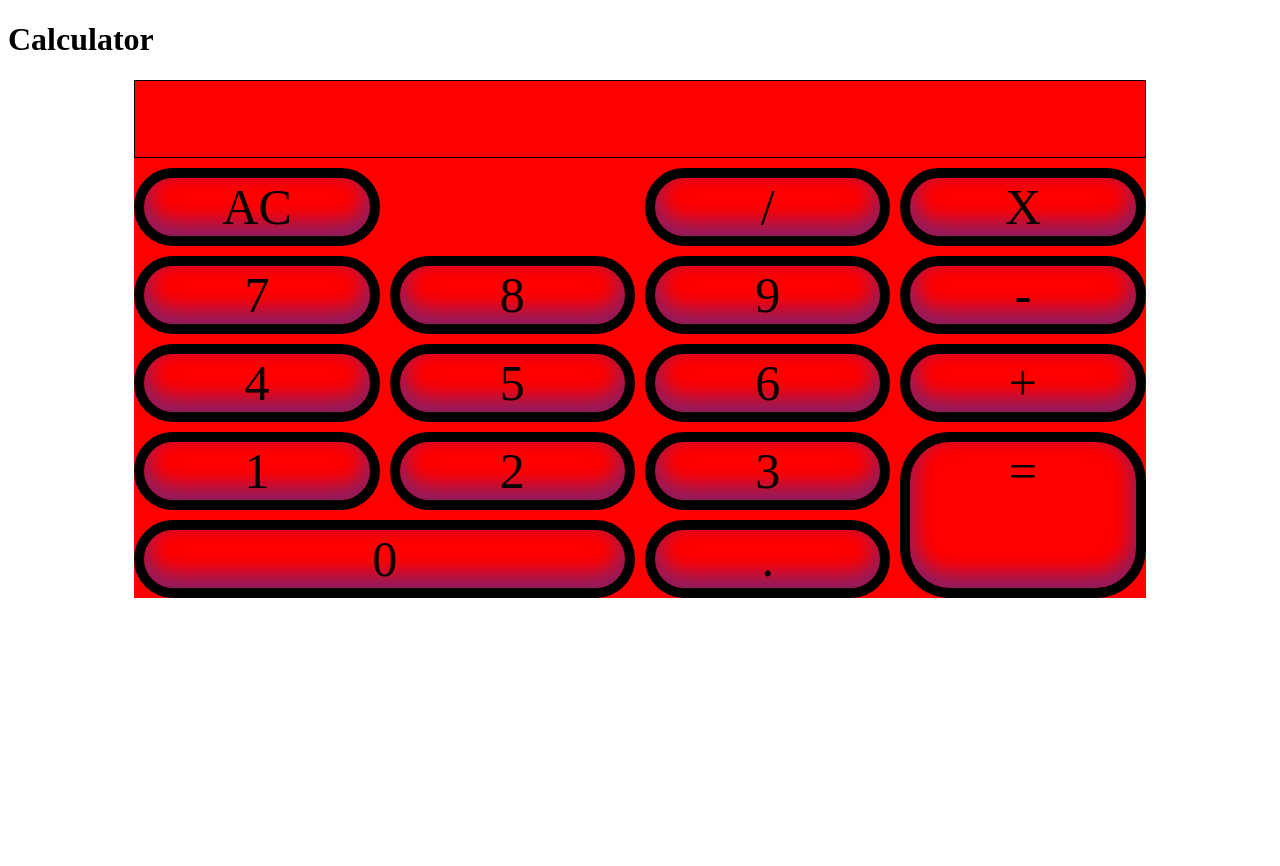
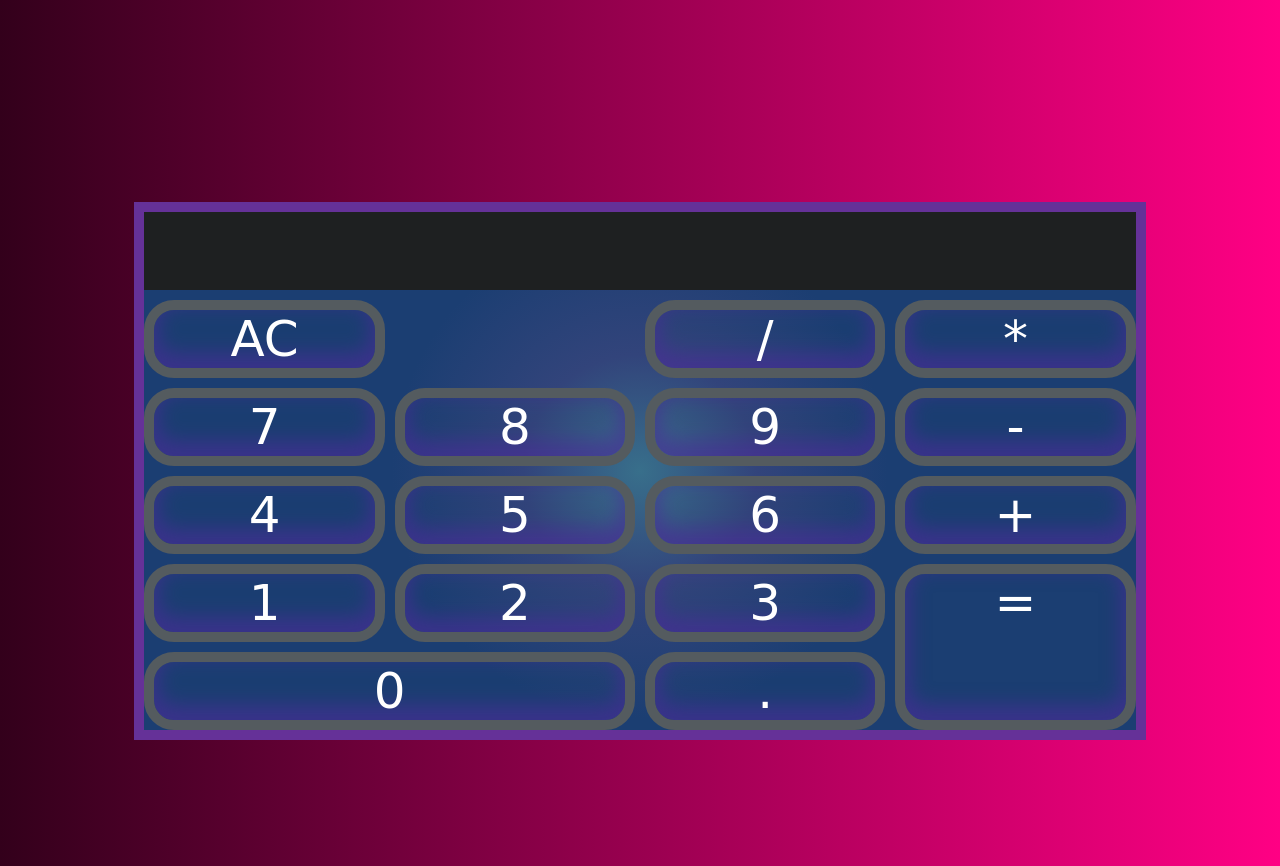
Before and after one commit to 0-Arngerdur-1/Calculator, a website: page index.html in a window 1280 px wide. Before the commit the page ends 800 px from the top, so only its background shows below. Drawn offline with Linux system fonts and the light colour scheme; a web font is replaced by a local one.

Commit message:
Modified layout and added digit input function.

```diff
--- a/app.js
+++ b/app.js
@@ -1,18 +1,87 @@
-document.addEventListener('DOMContentLoaded', () => {
-  const panel = document.querySelector('#panel');
+document.addEventListener("DOMContentLoaded", () => {
+  const panel = document.querySelector("#panel");
   const panelContent = panel.textContent;
   // eslint-disable-next-line no-console
   console.log(panelContent);
 
   // let getTextContent = (number) => {}
+  const one = document.querySelector("#one");
+  const two = document.querySelector("#two");
+  const three = document.querySelector("#three");
+  const four = document.querySelector("#four");
+  const five = document.querySelector("#five");
+  const six = document.querySelector("#six");
+  const seven = document.querySelector("#seven");
+  const eight = document.querySelector("#eight");
+  const nine = document.querySelector("#nine");
+  const cero = document.querySelector("#cero");
+  const point = document.querySelector("#point");
+  let points = 0;
 
-  const seven = document.querySelector('#seven');
-  seven.addEventListener('click', () => {
-    panel.textContent += seven.textContent;
+  one.addEventListener("click", () => {
+    if (panel.textContent.length <= 7) {
+      panel.textContent += one.textContent;
+    }
   });
 
-  const two = document.querySelector('#two');
-  two.addEventListener('click', () => {
-    panel.textContent += two.textContent;
+  two.addEventListener("click", () => {
+    if (panel.textContent.length <= 7) {
+      panel.textContent += two.textContent;
+    }
+  });
+
+  three.addEventListener("click", () => {
+    if (panel.textContent.length <= 7) {
+      panel.textContent += three.textContent;
+    }
+  });
+
+  four.addEventListener("click", () => {
+    if (panel.textContent.length <= 7) {
+      panel.textContent += four.textContent;
+    }
+  });
+
+  five.addEventListener("click", () => {
+    if (panel.textContent.length <= 7) {
+      panel.textContent += five.textContent;
+    }
+  });
+
+  six.addEventListener("click", () => {
+    if (panel.textContent.length <= 7) {
+      panel.textContent += six.textContent;
+    }
+  });
+
+  seven.addEventListener("click", () => {
+    if (panel.textContent.length <= 7) {
+      panel.textContent += seven.textContent;
+    }
+  });
+
+  eight.addEventListener("click", () => {
+    if (panel.textContent.length <= 7) {
+      panel.textContent += eight.textContent;
+    }
+  });
+
+  nine.addEventListener("click", () => {
+    if (panel.textContent.length <= 7) {
+      panel.textContent += nine.textContent;
+    }
+  });
+
+  cero.addEventListener("click", () => {
+    if (panel.textContent.length <= 7) {
+      panel.textContent += cero.textContent;
+    }
+  });
+
+  point.addEventListener("click", () => {
+    if (panel.textContent.length <= 7 && points === 0) {
+      panel.textContent += point.textContent;
+      points++
+    }
   });
 });
--- a/index.html
+++ b/index.html
@@ -5,9 +5,11 @@
     <meta name="viewport" content="width=device-width, initial-scale=1.0" />
     <title>Calculator</title>
     <link rel="stylesheet" href="style.css"></link>
+    <link rel="preconnect" href="https://fonts.gstatic.com">
+    <link href="https://fonts.googleapis.com/css2?family=Langar&display=swap" rel="stylesheet">
   </head>
   <header>
-    <h1>Calculator</h1>
+
   </header>
   <script src="app.js"></script>
   <body>
@@ -26,7 +28,7 @@
       <div id="equal" class="button">=</div>
       <div id="add" class="button">+</div>
       <div id="subtraction" class="button">-</div>
-      <div id="multiply" class="button">X</div>
+      <div id="multiply" class="button">*</div>
       <div id="divide" class="button">/</div>
       <div id="ac" class="button">AC</div>
       <div id="point" class="button">.</div>
--- a/style.css
+++ b/style.css
@@ -3,148 +3,141 @@
   grid-template-columns: repeat(4, 1fr);
   grid-gap: 10px;
   grid-template-rows: repeat(6, 1fr);
-  background-color: red;
-  margin-left: 10%;
-  margin-right: 10%;
+  margin: 10% 10% 10% 10%;
   grid-auto-columns: minmax(50px, auto);
+  background: radial-gradient(
+    circle 248px at center,
+    #386f8b 0%,
+    #32447b 47%,
+    #1b3e72 100%
+  );
+  border: 10px #653198 solid;
+  height: 100%;
+  margin-top: -10%;
 }
 
 .button {
   font-size: 50px;
   text-align: center;
-  border: 10px solid black;
-  border-radius: 50px;
-  -webkit-box-shadow: inset 0px -10px 19px 5px rgba(76,43,153,0.62);
-  box-shadow: inset 0px -10px 19px 5px rgba(76,43,153,0.62);
+  color: white;
+  border: 10px solid #545b5f;
+  border-radius: 30px;
+  -webkit-box-shadow: inset 0px -10px 19px 5px rgba(76, 43, 153, 0.62);
+  box-shadow: inset 0px -10px 19px 5px rgba(76, 43, 153, 0.62);
+}
+
+html {
+  font-family: 'Langar', cursive;
+  background: #ff0084; /* fallback for old browsers */
+  background: -webkit-linear-gradient(
+    to right,
+    #33001b,
+    #ff0084
+  ); /* Chrome 10-25, Safari 5.1-6 */
+  background: linear-gradient(
+    to right,
+    #33001b,
+    #ff0084
+  ); /* W3C, IE 10+/ Edge, Firefox 16+, Chrome 26+, Opera 12+, Safari 7+ */
+}
+
+body {
+  background-color: rgba(255, 255, 255, 0);
+  padding-top: 25%;
 }
 
 #one {
   grid-column: 1;
   grid-row: 5;
-  font-size: 50px;
-  text-align: center;
-  border: 10px solid black;
-  border-radius: 50px;
 }
 
 #two {
   grid-column: 2;
   grid-row: 5;
-  font-size: 50px;
-  text-align: center;
 }
 
 #three {
   grid-column: 3;
   grid-row: 5;
-  font-size: 50px;
-  text-align: center;
 }
 
 #four {
   grid-column: 1;
   grid-row: 4;
-  font-size: 50px;
-  text-align: center;
 }
 
 #five {
   grid-column: 2;
   grid-row: 4;
-  font-size: 50px;
-  text-align: center;
 }
 
 #six {
   grid-column: 3;
   grid-row: 4;
-  font-size: 50px;
-  text-align: center;
 }
 
 #seven {
   grid-column: 1;
   grid-row: 3;
-  font-size: 50px;
-  text-align: center;
 }
 
 #eight {
   grid-column: 2;
   grid-row: 3;
-  font-size: 50px;
-  text-align: center;
 }
 
 #nine {
   grid-column: 3;
   grid-row: 3;
-  font-size: 50px;
-  text-align: center;
-
 }
 
 #cero {
   grid-column: 1/3;
   grid-row: 6;
-  font-size: 50px;
-  text-align: center;
 }
 
 #point {
   grid-column: 3;
   grid-row: 6;
-  font-size: 50px;
-  text-align: center;
 }
 
 #equal {
   grid-column: 4;
   grid-row: 5/7;
   font-size: 50px;
-  text-align: center;
 }
 
 #add {
   grid-column: 4;
   grid-row: 4;
-  font-size: 50px;
-  text-align: center;
 }
 
 #subtraction {
   grid-column: 4;
   grid-row: 3;
-  font-size: 50px;
-  text-align: center;
 }
 
 #multiply {
   grid-column: 4;
   grid-row: 2;
-  font-size: 50px;
-  text-align: center;
 }
 
 #divide {
   grid-column: 3;
   grid-row: 2;
-  font-size: 50px;
-  text-align: center;
 }
 
 #ac {
   grid-column: 1;
   grid-row: 2;
-  font-size: 50px;
-  text-align: center;
 }
 
 #panel {
-  background-color: red;
-  font-size: 70px;
+  background-color: #1e2021;
+  font-size: 50px;
+  color: red;
   grid-row: 1;
   grid-column: 1/5;
   text-align: right;
-  border:1px black solid
+  border: 10px #8c8273;
 }
```
